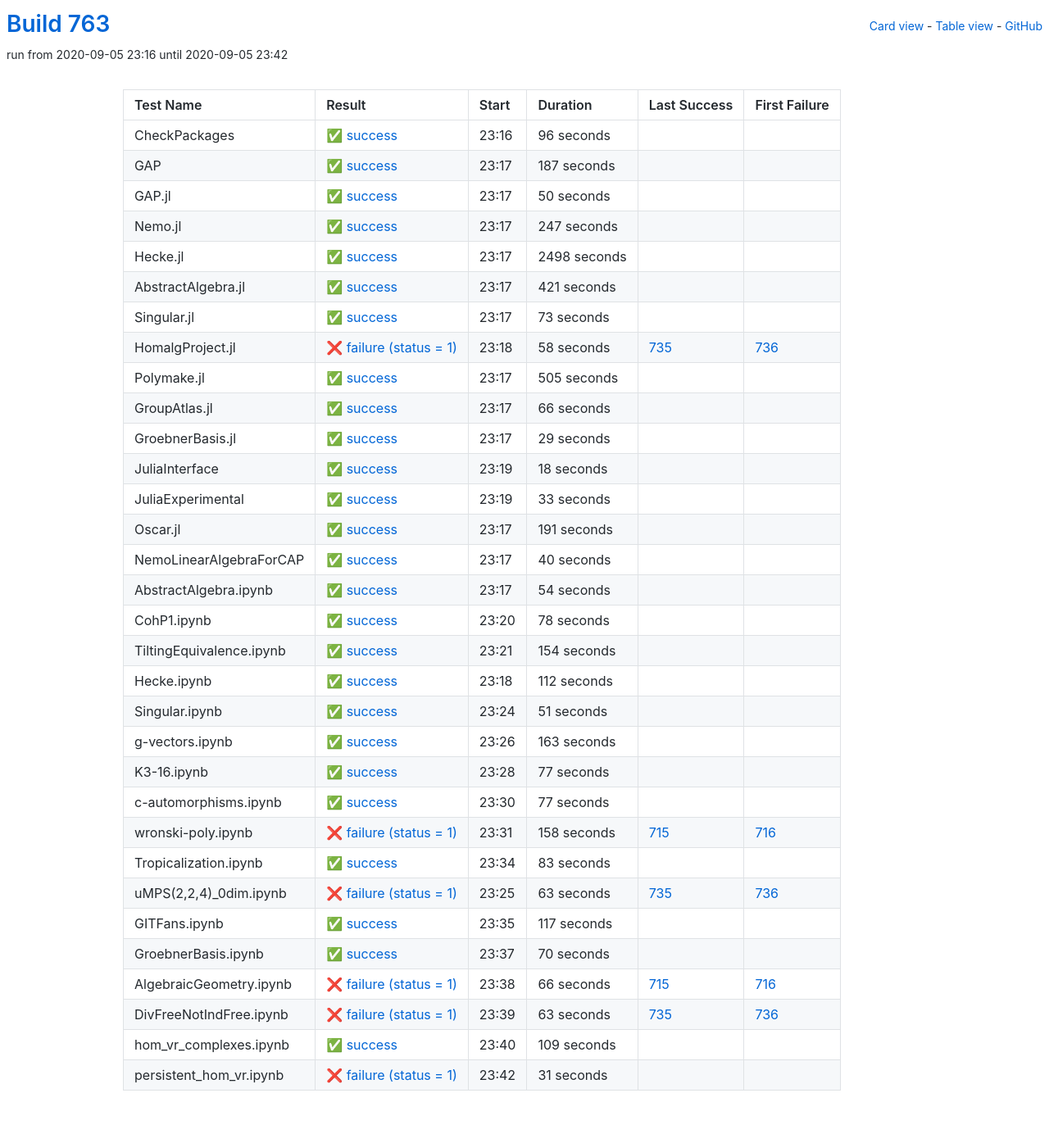
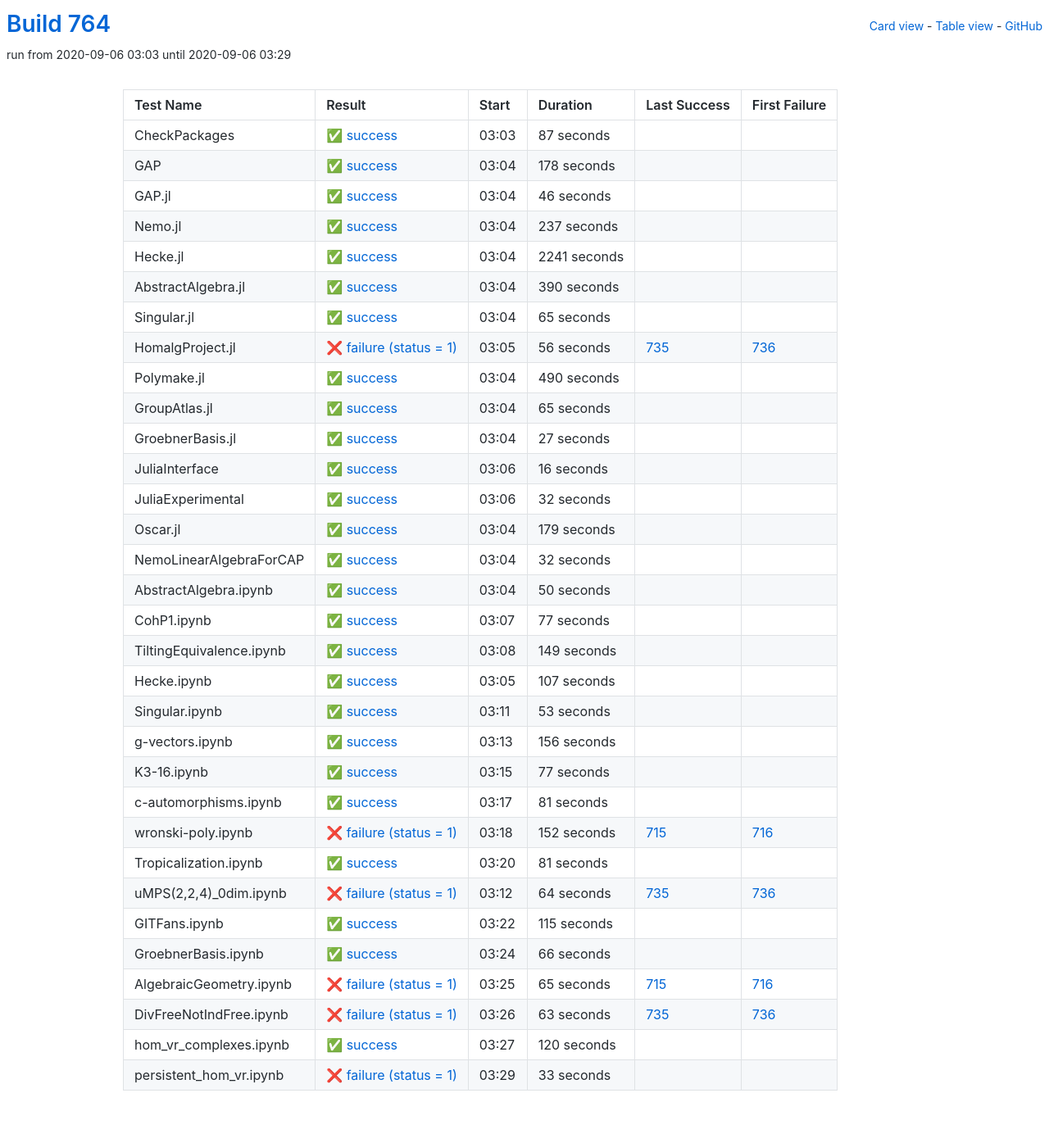
Before and after one commit to oscar-system/oscar-ci-status-stable, a Jekyll site: the page built from table.html, in a window 1280 px wide. Shown: the whole page at 82% size. Built offline with Jekyll 4.4.1, drawn with Linux system fonts in a browser that asks for light colours.

Commit message:
Build #764

```diff
--- a/_data/ci.yml
+++ b/_data/ci.yml
@@ -1,6 +1,6 @@
 ---
-build: 763
-build_url: https://oscarci.mathematik.uni-kl.de/job/oscar-stable/763/
+build: 764
+build_url: https://oscarci.mathematik.uni-kl.de/job/oscar-stable/764/
 job: oscar-stable
 organization: oscar-system
 repo: oscar-ci-status-stable
@@ -8,32 +8,188 @@ repourl: https://github.com/oscar-system/oscar-ci-status-stable
 tests:
 - name: CheckPackages
   id: checkpackages
-  log: https://oscarci.mathematik.uni-kl.de/job/oscar-stable/763/artifact/logs/build-763/CheckPackages.log
-  start: 2020-09-05 23:16
+  log: https://oscarci.mathematik.uni-kl.de/job/oscar-stable/764/artifact/logs/build-764/CheckPackages.log
+  start: 2020-09-06 03:03
   success: true
   exitcode: 0
   status: success
-  duration: 96
+  duration: 87
   last_success: false
   last_success_url:
   first_failure: false
   first_failure_url:
 - name: GAP
   id: gap
-  log: https://oscarci.mathematik.uni-kl.de/job/oscar-stable/763/artifact/logs/build-763/GAP.log
-  start: 2020-09-05 23:17
+  log: https://oscarci.mathematik.uni-kl.de/job/oscar-stable/764/artifact/logs/build-764/GAP.log
+  start: 2020-09-06 03:04
   success: true
   exitcode: 0
   status: success
-  duration: 187
+  duration: 178
   last_success: false
   last_success_url:
   first_failure: false
   first_failure_url:
 - name: GAP.jl
   id: gap-jl
-  log: https://oscarci.mathematik.uni-kl.de/job/oscar-stable/763/artifact/logs/build-763/GAP.jl.log
-  start: 2020-09-05 23:17
+  log: https://oscarci.mathematik.uni-kl.de/job/oscar-stable/764/artifact/logs/build-764/GAP.jl.log
+  start: 2020-09-06 03:04
+  success: true
+  exitcode: 0
+  status: success
+  duration: 46
+  last_success: false
+  last_success_url:
+  first_failure: false
+  first_failure_url:
+- name: Nemo.jl
+  id: nemo-jl
+  log: https://oscarci.mathematik.uni-kl.de/job/oscar-stable/764/artifact/logs/build-764/Nemo.jl.log
+  start: 2020-09-06 03:04
+  success: true
+  exitcode: 0
+  status: success
+  duration: 237
+  last_success: false
+  last_success_url:
+  first_failure: false
+  first_failure_url:
+- name: Hecke.jl
+  id: hecke-jl
+  log: https://oscarci.mathematik.uni-kl.de/job/oscar-stable/764/artifact/logs/build-764/Hecke.jl.log
+  start: 2020-09-06 03:04
+  success: true
+  exitcode: 0
+  status: success
+  duration: 2241
+  last_success: false
+  last_success_url:
+  first_failure: false
+  first_failure_url:
+- name: AbstractAlgebra.jl
+  id: abstractalgebra-jl
+  log: https://oscarci.mathematik.uni-kl.de/job/oscar-stable/764/artifact/logs/build-764/AbstractAlgebra.jl.log
+  start: 2020-09-06 03:04
+  success: true
+  exitcode: 0
+  status: success
+  duration: 390
+  last_success: false
+  last_success_url:
+  first_failure: false
+  first_failure_url:
+- name: Singular.jl
+  id: singular-jl
+  log: https://oscarci.mathematik.uni-kl.de/job/oscar-stable/764/artifact/logs/build-764/Singular.jl.log
+  start: 2020-09-06 03:04
+  success: true
+  exitcode: 0
+  status: success
+  duration: 65
+  last_success: false
+  last_success_url:
+  first_failure: false
+  first_failure_url:
+- name: HomalgProject.jl
+  id: homalgproject-jl
+  log: https://oscarci.mathematik.uni-kl.de/job/oscar-stable/764/artifact/logs/build-764/HomalgProject.jl.log
+  start: 2020-09-06 03:05
+  success: false
+  exitcode: 1
+  status: failure
+  duration: 56
+  last_success: 735
+  last_success_url: https://oscarci.mathematik.uni-kl.de/job/oscar-stable/735/
+  first_failure: 736
+  first_failure_url: https://oscarci.mathematik.uni-kl.de/job/oscar-stable/736/
+- name: Polymake.jl
+  id: polymake-jl
+  log: https://oscarci.mathematik.uni-kl.de/job/oscar-stable/764/artifact/logs/build-764/Polymake.jl.log
+  start: 2020-09-06 03:04
+  success: true
+  exitcode: 0
+  status: success
+  duration: 490
+  last_success: false
+  last_success_url:
+  first_failure: false
+  first_failure_url:
+- name: GroupAtlas.jl
+  id: groupatlas-jl
+  log: https://oscarci.mathematik.uni-kl.de/job/oscar-stable/764/artifact/logs/build-764/GroupAtlas.jl.log
+  start: 2020-09-06 03:04
+  success: true
+  exitcode: 0
+  status: success
+  duration: 65
+  last_success: false
+  last_success_url:
+  first_failure: false
+  first_failure_url:
+- name: GroebnerBasis.jl
+  id: groebnerbasis-jl
+  log: https://oscarci.mathematik.uni-kl.de/job/oscar-stable/764/artifact/logs/build-764/GroebnerBasis.jl.log
+  start: 2020-09-06 03:04
+  success: true
+  exitcode: 0
+  status: success
+  duration: 27
+  last_success: false
+  last_success_url:
+  first_failure: false
+  first_failure_url:
+- name: JuliaInterface
+  id: juliainterface
+  log: https://oscarci.mathematik.uni-kl.de/job/oscar-stable/764/artifact/logs/build-764/JuliaInterface.log
+  start: 2020-09-06 03:06
+  success: true
+  exitcode: 0
+  status: success
+  duration: 16
+  last_success: false
+  last_success_url:
+  first_failure: false
+  first_failure_url:
+- name: JuliaExperimental
+  id: juliaexperimental
+  log: https://oscarci.mathematik.uni-kl.de/job/oscar-stable/764/artifact/logs/build-764/JuliaExperimental.log
+  start: 2020-09-06 03:06
+  success: true
+  exitcode: 0
+  status: success
+  duration: 32
+  last_success: false
+  last_success_url:
+  first_failure: false
+  first_failure_url:
+- name: Oscar.jl
+  id: oscar-jl
+  log: https://oscarci.mathematik.uni-kl.de/job/oscar-stable/764/artifact/logs/build-764/Oscar.jl.log
+  start: 2020-09-06 03:04
+  success: true
+  exitcode: 0
+  status: success
+  duration: 179
+  last_success: false
+  last_success_url:
+  first_failure: false
+  first_failure_url:
+- name: NemoLinearAlgebraForCAP
+  id: nemolinearalgebraforcap
+  log: https://oscarci.mathematik.uni-kl.de/job/oscar-stable/764/artifact/logs/build-764/NemoLinearAlgebraForCAP.log
+  start: 2020-09-06 03:04
+  success: true
+  exitcode: 0
+  status: success
+  duration: 32
+  last_success: false
+  last_success_url:
+  first_failure: false
+  first_failure_url:
+- name: AbstractAlgebra.ipynb
+  id: abstractalgebra-ipynb
+  log: https://oscarci.mathematik.uni-kl.de/job/oscar-stable/764/artifact/logs/build-764/AbstractAlgebra.ipynb.log
+  start: 2020-09-06 03:04
   success: true
   exitcode: 0
   status: success
@@ -42,226 +198,70 @@ tests:
   last_success_url:
   first_failure: false
   first_failure_url:
-- name: Nemo.jl
-  id: nemo-jl
-  log: https://oscarci.mathematik.uni-kl.de/job/oscar-stable/763/artifact/logs/build-763/Nemo.jl.log
-  start: 2020-09-05 23:17
+- name: CohP1.ipynb
+  id: cohp1-ipynb
+  log: https://oscarci.mathematik.uni-kl.de/job/oscar-stable/764/artifact/logs/build-764/CohP1.ipynb.log
+  start: 2020-09-06 03:07
   success: true
   exitcode: 0
   status: success
-  duration: 247
-  last_success: false
-  last_success_url:
-  first_failure: false
-  first_failure_url:
-- name: Hecke.jl
-  id: hecke-jl
-  log: https://oscarci.mathematik.uni-kl.de/job/oscar-stable/763/artifact/logs/build-763/Hecke.jl.log
-  start: 2020-09-05 23:17
-  success: true
-  exitcode: 0
-  status: success
-  duration: 2498
-  last_success: false
-  last_success_url:
-  first_failure: false
-  first_failure_url:
-- name: AbstractAlgebra.jl
-  id: abstractalgebra-jl
-  log: https://oscarci.mathematik.uni-kl.de/job/oscar-stable/763/artifact/logs/build-763/AbstractAlgebra.jl.log
-  start: 2020-09-05 23:17
-  success: true
-  exitcode: 0
-  status: success
-  duration: 421
-  last_success: false
-  last_success_url:
-  first_failure: false
-  first_failure_url:
-- name: Singular.jl
-  id: singular-jl
-  log: https://oscarci.mathematik.uni-kl.de/job/oscar-stable/763/artifact/logs/build-763/Singular.jl.log
-  start: 2020-09-05 23:17
-  success: true
-  exitcode: 0
-  status: success
-  duration: 73
-  last_success: false
-  last_success_url:
-  first_failure: false
-  first_failure_url:
-- name: HomalgProject.jl
-  id: homalgproject-jl
-  log: https://oscarci.mathematik.uni-kl.de/job/oscar-stable/763/artifact/logs/build-763/HomalgProject.jl.log
-  start: 2020-09-05 23:18
-  success: false
-  exitcode: 1
-  status: failure
-  duration: 58
-  last_success: 735
-  last_success_url: https://oscarci.mathematik.uni-kl.de/job/oscar-stable/735/
-  first_failure: 736
-  first_failure_url: https://oscarci.mathematik.uni-kl.de/job/oscar-stable/736/
-- name: Polymake.jl
-  id: polymake-jl
-  log: https://oscarci.mathematik.uni-kl.de/job/oscar-stable/763/artifact/logs/build-763/Polymake.jl.log
-  start: 2020-09-05 23:17
-  success: true
-  exitcode: 0
-  status: success
-  duration: 505
-  last_success: false
-  last_success_url:
-  first_failure: false
-  first_failure_url:
-- name: GroupAtlas.jl
-  id: groupatlas-jl
-  log: https://oscarci.mathematik.uni-kl.de/job/oscar-stable/763/artifact/logs/build-763/GroupAtlas.jl.log
-  start: 2020-09-05 23:17
-  success: true
-  exitcode: 0
-  status: success
-  duration: 66
-  last_success: false
-  last_success_url:
-  first_failure: false
-  first_failure_url:
-- name: GroebnerBasis.jl
-  id: groebnerbasis-jl
-  log: https://oscarci.mathematik.uni-kl.de/job/oscar-stable/763/artifact/logs/build-763/GroebnerBasis.jl.log
-  start: 2020-09-05 23:17
-  success: true
-  exitcode: 0
-  status: success
-  duration: 29
-  last_success: false
-  last_success_url:
-  first_failure: false
-  first_failure_url:
-- name: JuliaInterface
-  id: juliainterface
-  log: https://oscarci.mathematik.uni-kl.de/job/oscar-stable/763/artifact/logs/build-763/JuliaInterface.log
-  start: 2020-09-05 23:19
-  success: true
-  exitcode: 0
-  status: success
-  duration: 18
-  last_success: false
-  last_success_url:
-  first_failure: false
-  first_failure_url:
-- name: JuliaExperimental
-  id: juliaexperimental
-  log: https://oscarci.mathematik.uni-kl.de/job/oscar-stable/763/artifact/logs/build-763/JuliaExperimental.log
-  start: 2020-09-05 23:19
-  success: true
-  exitcode: 0
-  status: success
-  duration: 33
-  last_success: false
-  last_success_url:
-  first_failure: false
-  first_failure_url:
-- name: Oscar.jl
-  id: oscar-jl
-  log: https://oscarci.mathematik.uni-kl.de/job/oscar-stable/763/artifact/logs/build-763/Oscar.jl.log
-  start: 2020-09-05 23:17
-  success: true
-  exitcode: 0
-  status: success
-  duration: 191
-  last_success: false
-  last_success_url:
-  first_failure: false
-  first_failure_url:
-- name: NemoLinearAlgebraForCAP
-  id: nemolinearalgebraforcap
-  log: https://oscarci.mathematik.uni-kl.de/job/oscar-stable/763/artifact/logs/build-763/NemoLinearAlgebraForCAP.log
-  start: 2020-09-05 23:17
-  success: true
-  exitcode: 0
-  status: success
-  duration: 40
-  last_success: false
-  last_success_url:
-  first_failure: false
-  first_failure_url:
-- name: AbstractAlgebra.ipynb
-  id: abstractalgebra-ipynb
-  log: https://oscarci.mathematik.uni-kl.de/job/oscar-stable/763/artifact/logs/build-763/AbstractAlgebra.ipynb.log
-  start: 2020-09-05 23:17
-  success: true
-  exitcode: 0
-  status: success
-  duration: 54
-  last_success: false
-  last_success_url:
-  first_failure: false
-  first_failure_url:
-- name: CohP1.ipynb
-  id: cohp1-ipynb
-  log: https://oscarci.mathematik.uni-kl.de/job/oscar-stable/763/artifact/logs/build-763/CohP1.ipynb.log
-  start: 2020-09-05 23:20
-  success: true
-  exitcode: 0
-  status: success
-  duration: 78
+  duration: 77
   last_success: false
   last_success_url:
   first_failure: false
   first_failure_url:
 - name: TiltingEquivalence.ipynb
   id: tiltingequivalence-ipynb
-  log: https://oscarci.mathematik.uni-kl.de/job/oscar-stable/763/artifact/logs/build-763/TiltingEquivalence.ipynb.log
-  start: 2020-09-05 23:21
+  log: https://oscarci.mathematik.uni-kl.de/job/oscar-stable/764/artifact/logs/build-764/TiltingEquivalence.ipynb.log
+  start: 2020-09-06 03:08
   success: true
   exitcode: 0
   status: success
-  duration: 154
+  duration: 149
   last_success: false
   last_success_url:
   first_failure: false
   first_failure_url:
 - name: Hecke.ipynb
   id: hecke-ipynb
-  log: https://oscarci.mathematik.uni-kl.de/job/oscar-stable/763/artifact/logs/build-763/Hecke.ipynb.log
-  start: 2020-09-05 23:18
+  log: https://oscarci.mathematik.uni-kl.de/job/oscar-stable/764/artifact/logs/build-764/Hecke.ipynb.log
+  start: 2020-09-06 03:05
   success: true
   exitcode: 0
   status: success
-  duration: 112
+  duration: 107
   last_success: false
   last_success_url:
   first_failure: false
   first_failure_url:
 - name: Singular.ipynb
   id: singular-ipynb
-  log: https://oscarci.mathematik.uni-kl.de/job/oscar-stable/763/artifact/logs/build-763/Singular.ipynb.log
-  start: 2020-09-05 23:24
+  log: https://oscarci.mathematik.uni-kl.de/job/oscar-stable/764/artifact/logs/build-764/Singular.ipynb.log
+  start: 2020-09-06 03:11
   success: true
   exitcode: 0
   status: success
-  duration: 51
+  duration: 53
   last_success: false
   last_success_url:
   first_failure: false
   first_failure_url:
 - name: g-vectors.ipynb
   id: g-vectors-ipynb
-  log: https://oscarci.mathematik.uni-kl.de/job/oscar-stable/763/artifact/logs/build-763/g-vectors.ipynb.log
-  start: 2020-09-05 23:26
+  log: https://oscarci.mathematik.uni-kl.de/job/oscar-stable/764/artifact/logs/build-764/g-vectors.ipynb.log
+  start: 2020-09-06 03:13
   success: true
   exitcode: 0
   status: success
-  duration: 163
+  duration: 156
   last_success: false
   last_success_url:
   first_failure: false
   first_failure_url:
 - name: K3-16.ipynb
   id: k3-16-ipynb
-  log: https://oscarci.mathematik.uni-kl.de/job/oscar-stable/763/artifact/logs/build-763/K3-16.ipynb.log
-  start: 2020-09-05 23:28
+  log: https://oscarci.mathematik.uni-kl.de/job/oscar-stable/764/artifact/logs/build-764/K3-16.ipynb.log
+  start: 2020-09-06 03:15
   success: true
   exitcode: 0
   status: success
@@ -272,92 +272,92 @@ tests:
   first_failure_url:
 - name: c-automorphisms.ipynb
   id: c-automorphisms-ipynb
-  log: https://oscarci.mathematik.uni-kl.de/job/oscar-stable/763/artifact/logs/build-763/c-automorphisms.ipynb.log
-  start: 2020-09-05 23:30
+  log: https://oscarci.mathematik.uni-kl.de/job/oscar-stable/764/artifact/logs/build-764/c-automorphisms.ipynb.log
+  start: 2020-09-06 03:17
   success: true
   exitcode: 0
   status: success
-  duration: 77
+  duration: 81
   last_success: false
   last_success_url:
   first_failure: false
   first_failure_url:
 - name: wronski-poly.ipynb
   id: wronski-poly-ipynb
-  log: https://oscarci.mathematik.uni-kl.de/job/oscar-stable/763/artifact/logs/build-763/wronski-poly.ipynb.log
-  start: 2020-09-05 23:31
+  log: https://oscarci.mathematik.uni-kl.de/job/oscar-stable/764/artifact/logs/build-764/wronski-poly.ipynb.log
+  start: 2020-09-06 03:18
   success: false
   exitcode: 1
   status: failure
-  duration: 158
+  duration: 152
   last_success: 715
   last_success_url: https://oscarci.mathematik.uni-kl.de/job/oscar-stable/715/
   first_failure: 716
   first_failure_url: https://oscarci.mathematik.uni-kl.de/job/oscar-stable/716/
 - name: Tropicalization.ipynb
   id: tropicalization-ipynb
-  log: https://oscarci.mathematik.uni-kl.de/job/oscar-stable/763/artifact/logs/build-763/Tropicalization.ipynb.log
-  start: 2020-09-05 23:34
+  log: https://oscarci.mathematik.uni-kl.de/job/oscar-stable/764/artifact/logs/build-764/Tropicalization.ipynb.log
+  start: 2020-09-06 03:20
   success: true
   exitcode: 0
   status: success
-  duration: 83
+  duration: 81
   last_success: false
   last_success_url:
   first_failure: false
   first_failure_url:
 - name: uMPS(2,2,4)_0dim.ipynb
   id: umps-2-2-4-0dim-ipynb
-  log: https://oscarci.mathematik.uni-kl.de/job/oscar-stable/763/artifact/logs/build-763/uMPS-2-2-4-_0dim.ipynb.log
-  start: 2020-09-05 23:25
+  log: https://oscarci.mathematik.uni-kl.de/job/oscar-stable/764/artifact/logs/build-764/uMPS-2-2-4-_0dim.ipynb.log
+  start: 2020-09-06 03:12
   success: false
   exitcode: 1
   status: failure
-  duration: 63
+  duration: 64
   last_success: 735
   last_success_url: https://oscarci.mathematik.uni-kl.de/job/oscar-stable/735/
   first_failure: 736
   first_failure_url: https://oscarci.mathematik.uni-kl.de/job/oscar-stable/736/
 - name: GITFans.ipynb
   id: gitfans-ipynb
-  log: https://oscarci.mathematik.uni-kl.de/job/oscar-stable/763/artifact/logs/build-763/GITFans.ipynb.log
-  start: 2020-09-05 23:35
+  log: https://oscarci.mathematik.uni-kl.de/job/oscar-stable/764/artifact/logs/build-764/GITFans.ipynb.log
+  start: 2020-09-06 03:22
   success: true
   exitcode: 0
   status: success
-  duration: 117
+  duration: 115
   last_success: false
   last_success_url:
   first_failure: false
   first_failure_url:
 - name: GroebnerBasis.ipynb
   id: groebnerbasis-ipynb
-  log: https://oscarci.mathematik.uni-kl.de/job/oscar-stable/763/artifact/logs/build-763/GroebnerBasis.ipynb.log
-  start: 2020-09-05 23:37
+  log: https://oscarci.mathematik.uni-kl.de/job/oscar-stable/764/artifact/logs/build-764/GroebnerBasis.ipynb.log
+  start: 2020-09-06 03:24
   success: true
   exitcode: 0
   status: success
-  duration: 70
+  duration: 66
   last_success: false
   last_success_url:
   first_failure: false
   first_failure_url:
 - name: AlgebraicGeometry.ipynb
   id: algebraicgeometry-ipynb
-  log: https://oscarci.mathematik.uni-kl.de/job/oscar-stable/763/artifact/logs/build-763/AlgebraicGeometry.ipynb.log
-  start: 2020-09-05 23:38
+  log: https://oscarci.mathematik.uni-kl.de/job/oscar-stable/764/artifact/logs/build-764/AlgebraicGeometry.ipynb.log
+  start: 2020-09-06 03:25
   success: false
   exitcode: 1
   status: failure
-  duration: 66
+  duration: 65
   last_success: 715
   last_success_url: https://oscarci.mathematik.uni-kl.de/job/oscar-stable/715/
   first_failure: 716
   first_failure_url: https://oscarci.mathematik.uni-kl.de/job/oscar-stable/716/
 - name: DivFreeNotIndFree.ipynb
   id: divfreenotindfree-ipynb
-  log: https://oscarci.mathematik.uni-kl.de/job/oscar-stable/763/artifact/logs/build-763/DivFreeNotIndFree.ipynb.log
-  start: 2020-09-05 23:39
+  log: https://oscarci.mathematik.uni-kl.de/job/oscar-stable/764/artifact/logs/build-764/DivFreeNotIndFree.ipynb.log
+  start: 2020-09-06 03:26
   success: false
   exitcode: 1
   status: failure
@@ -368,24 +368,24 @@ tests:
   first_failure_url: https://oscarci.mathematik.uni-kl.de/job/oscar-stable/736/
 - name: hom_vr_complexes.ipynb
   id: hom-vr-complexes-ipynb
-  log: https://oscarci.mathematik.uni-kl.de/job/oscar-stable/763/artifact/logs/build-763/hom_vr_complexes.ipynb.log
-  start: 2020-09-05 23:40
+  log: https://oscarci.mathematik.uni-kl.de/job/oscar-stable/764/artifact/logs/build-764/hom_vr_complexes.ipynb.log
+  start: 2020-09-06 03:27
   success: true
   exitcode: 0
   status: success
-  duration: 109
+  duration: 120
   last_success: false
   last_success_url:
   first_failure: false
   first_failure_url:
 - name: persistent_hom_vr.ipynb
   id: persistent-hom-vr-ipynb
-  log: https://oscarci.mathematik.uni-kl.de/job/oscar-stable/763/artifact/logs/build-763/persistent_hom_vr.ipynb.log
-  start: 2020-09-05 23:42
+  log: https://oscarci.mathematik.uni-kl.de/job/oscar-stable/764/artifact/logs/build-764/persistent_hom_vr.ipynb.log
+  start: 2020-09-06 03:29
   success: false
   exitcode: 1
   status: failure
-  duration: 31
+  duration: 33
   last_success: false
   last_success_url:
   first_failure: false
```
Also changed, not shown: README.md.
